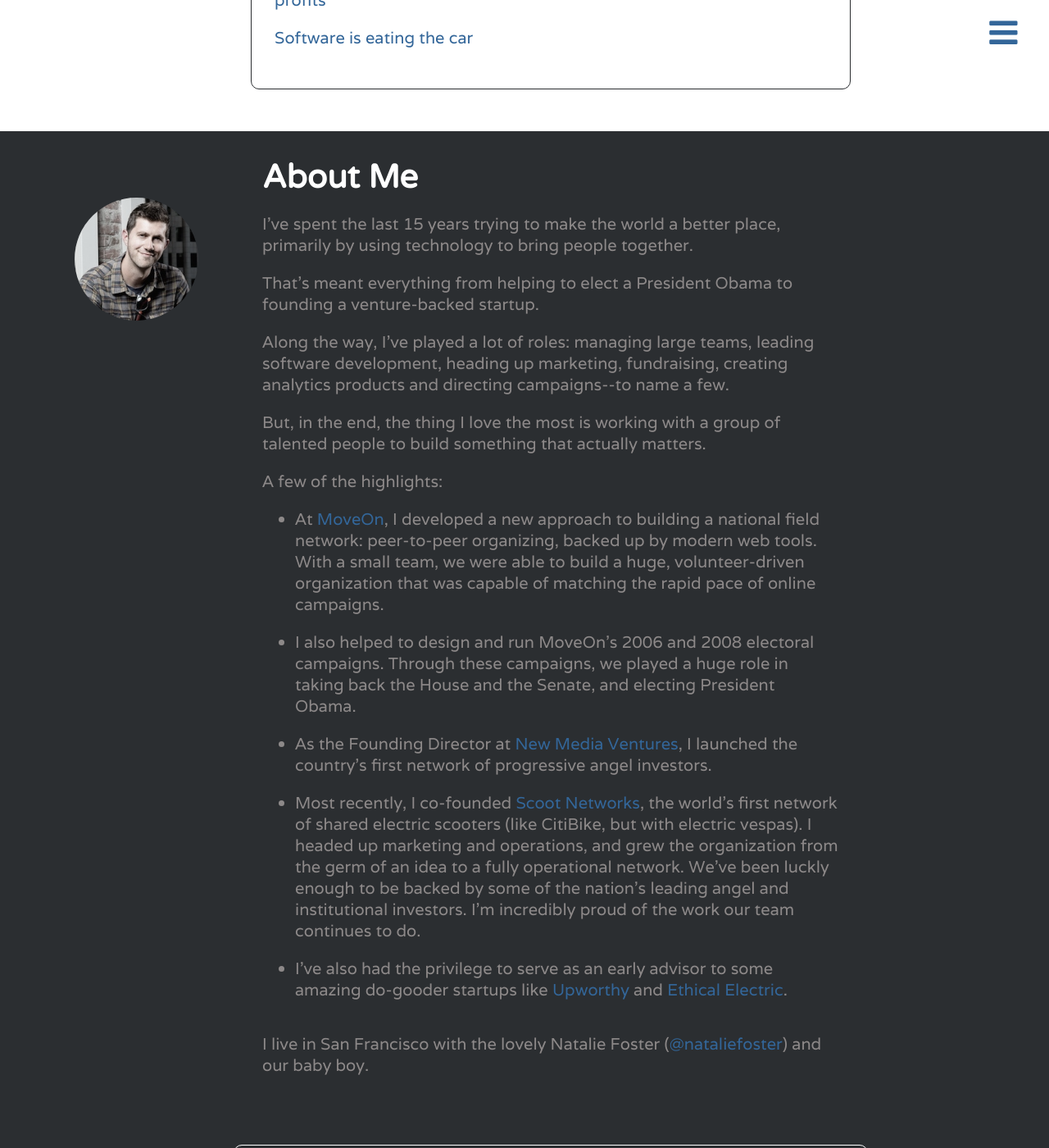
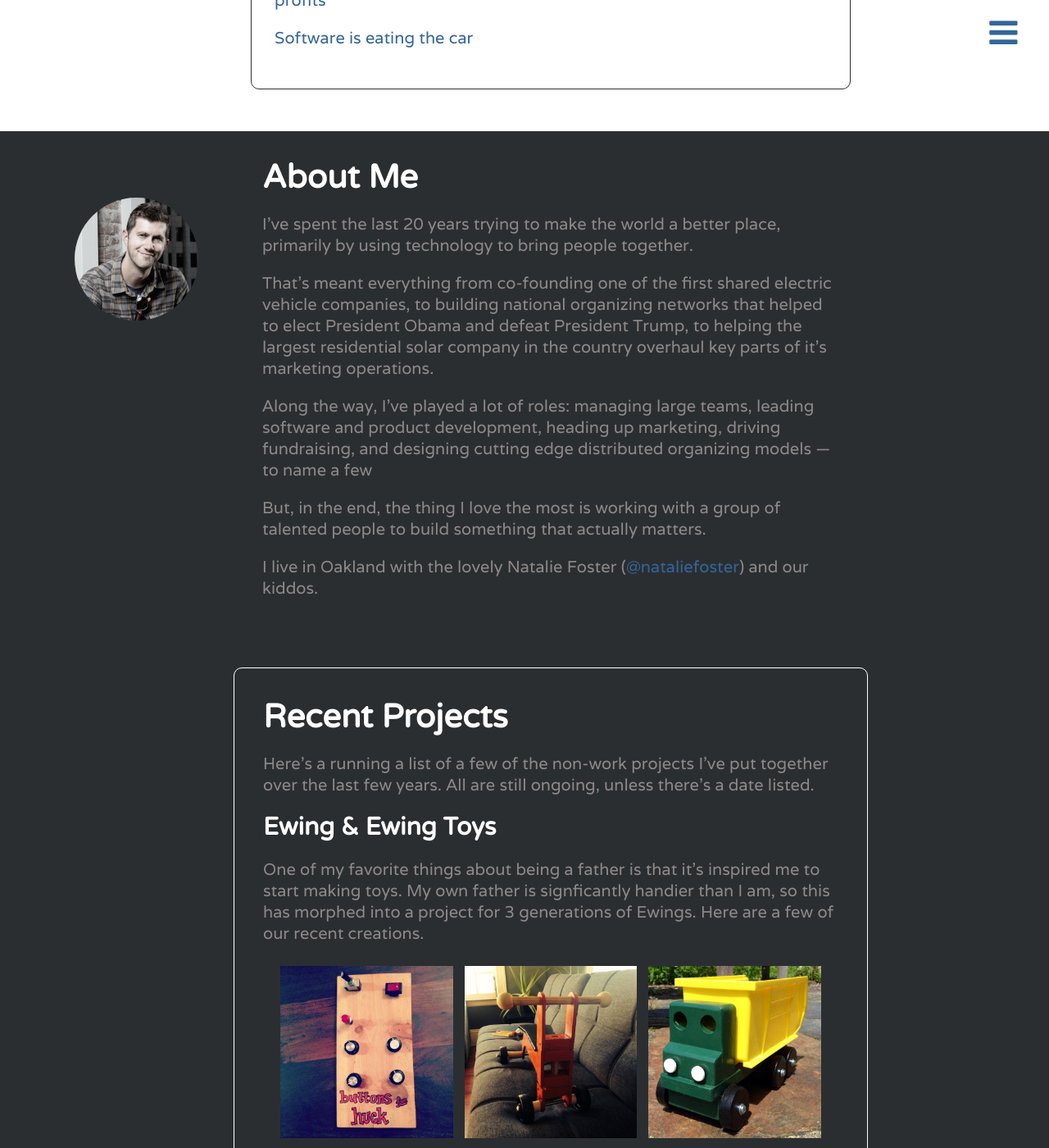
Before and after one commit to mattewing/mattewing.github.io, a Jekyll site: the page built from index.html, in a window 1280 px wide and 1400 px high, scrolled down 886 px. Shown: the whole window at 82% size. Built offline with Jekyll 4.4.1, drawn with Linux system fonts in a browser that asks for light colours; nearby versions of some CDN libraries; comment, search, counter and statistics services are not loaded; some of the changed text lies outside the part shown.

Commit message:
bio updates

```diff
--- a/index.html
+++ b/index.html
@@ -3,16 +3,15 @@
 
 title: matt ewing
 
-description: Matt Ewing's home on the world wide web. Founder at Scoot Networks and New Media Ventures. Former National Field Director at MoveOn.org. I love to build stuff that matters.
-
+description: Matt Ewing's home on the world wide web.
 image: bio.jpg
 ---
 
 <div class = "text" id = "page1">
 	<h1>Hi, I'm Matt Ewing</h1>
-	<p>Organizer. Operator. Do-gooder in startup land.</p>
-	<p>Founder &#64; <span class="bio_link"><a href="http://scootnetworks.com">Scoot Networks</a></span> and <span class="bio_link"><a href="http://newmediaventures.org">
-		New Media Ventures</a></span>. Former National Field Director &#64; <span class="bio_link"><a href="http://moveon.org">MoveOn.org</a>.</span></p>
+	<p>Organizer & Operator. </p>
+	<p>
+	<p>Co-Founder &#64; Scoot Networks. Early &#64; Swing Left, Vote Forward and MoveOn.  </p>
 	<p><strong>I love to build stuff that matters.</strong></p>
 
 </div>
@@ -35,28 +34,16 @@
 <div class="bio_pic"><img src="assets/bio.jpg" alt="me"></div>
 	<h1>About Me</h1>
 
-	<p>I've spent the last 15 years trying to make the world a better place, primarily by using technology to bring people together.</p>
+	<p>I've spent the last 20 years trying to make the world a better place, primarily by using technology to bring people together.</p>
 
-	<p>That's meant everything from helping to elect a President Obama to founding a venture-backed startup.</p>
+	<p>That's meant everything from co-founding one of the first shared electric vehicle companies, to building national organizing networks that helped to elect President Obama and defeat President Trump, to helping the largest residential solar company in the country overhaul key parts of it's marketing operations.</p>
 
-	<p>Along the way, I've played a lot of roles: managing large teams, leading software development, heading up marketing, fundraising, creating analytics products and directing campaigns--to name a few.</p>
+	<p>Along the way, I've played a lot of roles: managing large teams, leading software and product development, heading up marketing, driving fundraising, and designing cutting edge distributed organizing models &#8212 to name a few </p>
 
 	<p>But, in the end, the thing I love the most is working with a group of talented people to build something that actually matters.</p>
 
-	<p>A few of the highlights:</p>
-	<ul>
-	<li>At <a href="http://moveon.org">MoveOn</a>, I developed a new approach to building a national field network: peer-to-peer organizing, backed up by modern web tools. With a small team, we were able to build a huge, volunteer-driven organization that was capable of matching the rapid pace of online campaigns.</li>
 
-	<li>I also helped to design and run MoveOn's 2006 and 2008 electoral campaigns. Through these campaigns, we played a huge role in taking back the House and the Senate, and electing President Obama.</li>
-
-	<li>As the Founding Director at <a href="http://newmediaventures.org">New Media Ventures</a>, I launched the country's first network of progressive angel investors.</li>
-
-	<li>Most recently, I co-founded <a href="http://scootnetworks.com">Scoot Networks</a>, the world's first network of shared electric scooters (like CitiBike, but with electric vespas). I headed up marketing and operations, and grew the organization from the germ of an idea to a fully operational network. We've been luckly enough to be backed by some of the nation's leading angel and institutional investors. I'm incredibly proud of the work our team continues to do.</li>
-
-	<li>I've also had the privilege  to serve as an early advisor to some amazing do-gooder startups like <a href="http://upworthy.com">Upworthy</a> and <a href="https://ethicalelectric.com/">Ethical Electric</a>.</li>
-	</ul>
-
-	<p>I live in San Francisco with the lovely Natalie Foster (<a href="http://twitter.com/nataliefoster">@nataliefoster</a>) and our baby boy.
+	<p>I live in Oakland with the lovely Natalie Foster (<a href="http://twitter.com/nataliefoster">@nataliefoster</a>) and our kiddos.
 	</p>
 
 </div>
```
